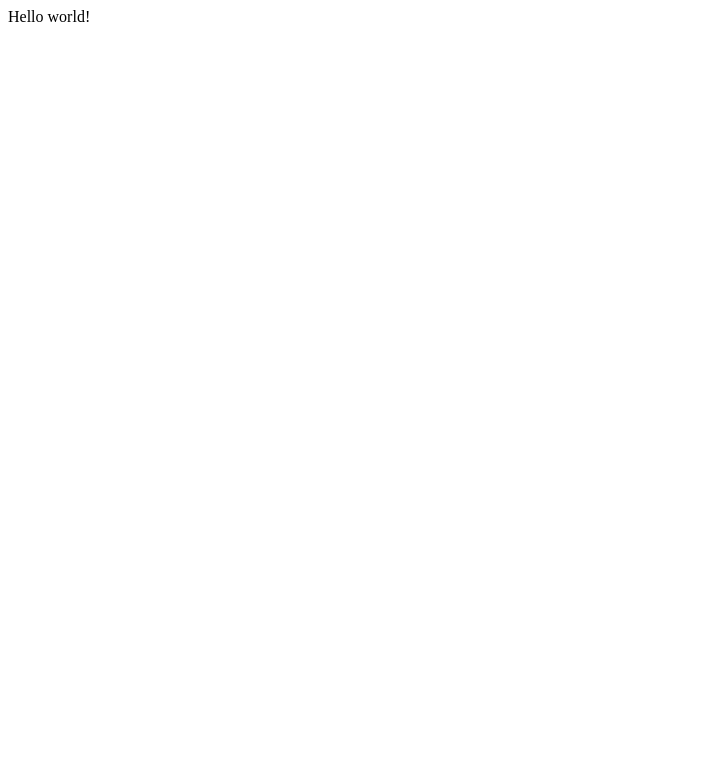
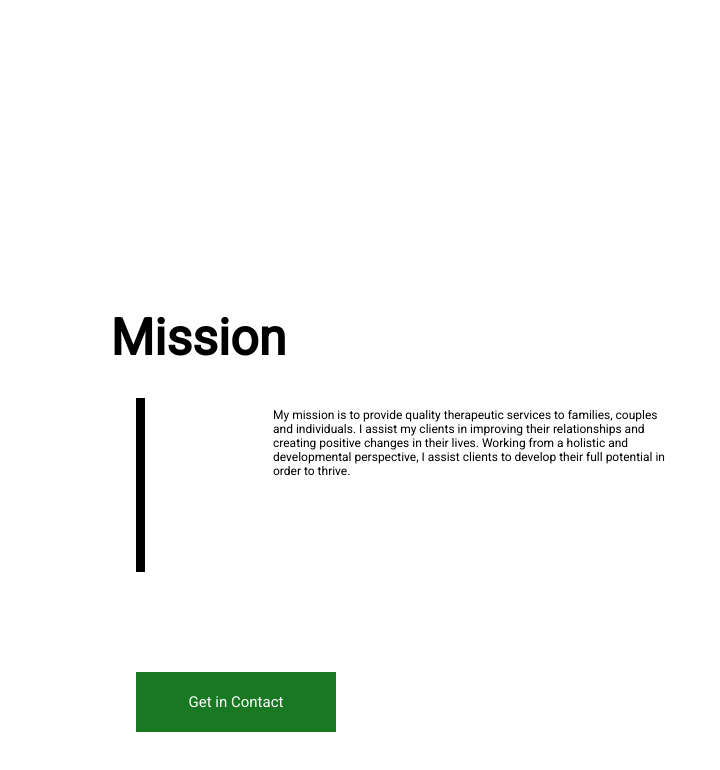
Before and after one commit to AdamWinek/Gatsby, a Gatsby site in the folder gatsby-site/: page / in a window 1280 px wide. Shown: the whole page, without its empty margins (0-720 px from the left). Built offline with nearby package versions, Linux system fonts and the light colour scheme; Gatsby itself is replaced by a stand-in of ours.

Commit message:
Added Landing Page

```diff
--- /dev/null
+++ b/gatsby-site/src/pages/components/LandingPage.js
@@ -0,0 +1,33 @@
+import React from "react"
+
+import style from "../styles/landingPage.module.scss"
+function LandingPage() {
+
+    return (
+        <div className={style.mainBox}>
+            <div className="header">
+
+            </div>
+            <div className={style.missionDiv}>
+                <h1 className={style.missionH1}> Mission </h1>
+                <div className={style.missionBox}>
+                    <div className={style.lineVector}></div>
+                    <p className={style.missionP}> My mission is to provide quality therapeutic services to families, couples and individuals. I assist my clients in improving their relationships and creating positive changes in their lives. Working from a holistic and developmental perspective, I assist clients to develop their full potential in order to thrive.
+                    </p>
+                </div>
+                <button className={style.button}>
+                    Get in Contact
+                </button>
+
+
+
+            </div>
+
+        </div>
+
+
+
+    )
+
+
+} export default LandingPage
--- a/gatsby-site/src/pages/index.js
+++ b/gatsby-site/src/pages/index.js
@@ -1,5 +1,13 @@
 import React from "react"
+import LandingPage from "./components/LandingPage"
 
 export default function Home() {
-  return <div>Hello world!</div>
+  return <div>
+
+            <LandingPage />
+
+
+        </div>
+
+
 }
--- /dev/null
+++ b/gatsby-site/src/pages/styles/landingPage.module.scss
@@ -0,0 +1,58 @@
+
+$background-color: white;
+@import url('https://fonts.googleapis.com/css2?family=Roboto&display=swap');
+$roboto: 'Roboto';
+$prim-color: #197923;
+.mainBox{
+    height: 100vh;
+    width: 100vw;
+    overflow: hidden;
+    background-color: $background-color;
+    font-family: $roboto;
+}
+
+.missionH1{
+    color: black;
+    font-size: 50px;
+    line-height: 60px;
+    margin-bottom: 30px;
+    margin-left: 8vw;
+    margin-top: 0px;
+}
+
+.missionBox{
+    display: flex;
+    justify-content: start;
+    margin-left: 10vw;
+}
+.missionDiv{
+    margin-top: 300px;
+}
+
+.lineVector{
+    background-color: black;
+    height: 170px;
+    width: 5px;
+    padding: 2px;
+}
+.button{
+    margin-top: 100px;
+    width: 200px;
+    height: 60px;
+    background-color: $prim-color;
+    margin-left: 10vw;
+    border: none;
+    font-size: 15px;
+    font-family: $roboto;
+    color: #ffffff;
+}
+
+
+.missionP{
+    margin-top: 10px;
+    margin-left: 10vw;
+    margin-right: 10vw;
+    max-width: 400px;
+    font-size: 12px;
+    font-family: $roboto;
+}
```
